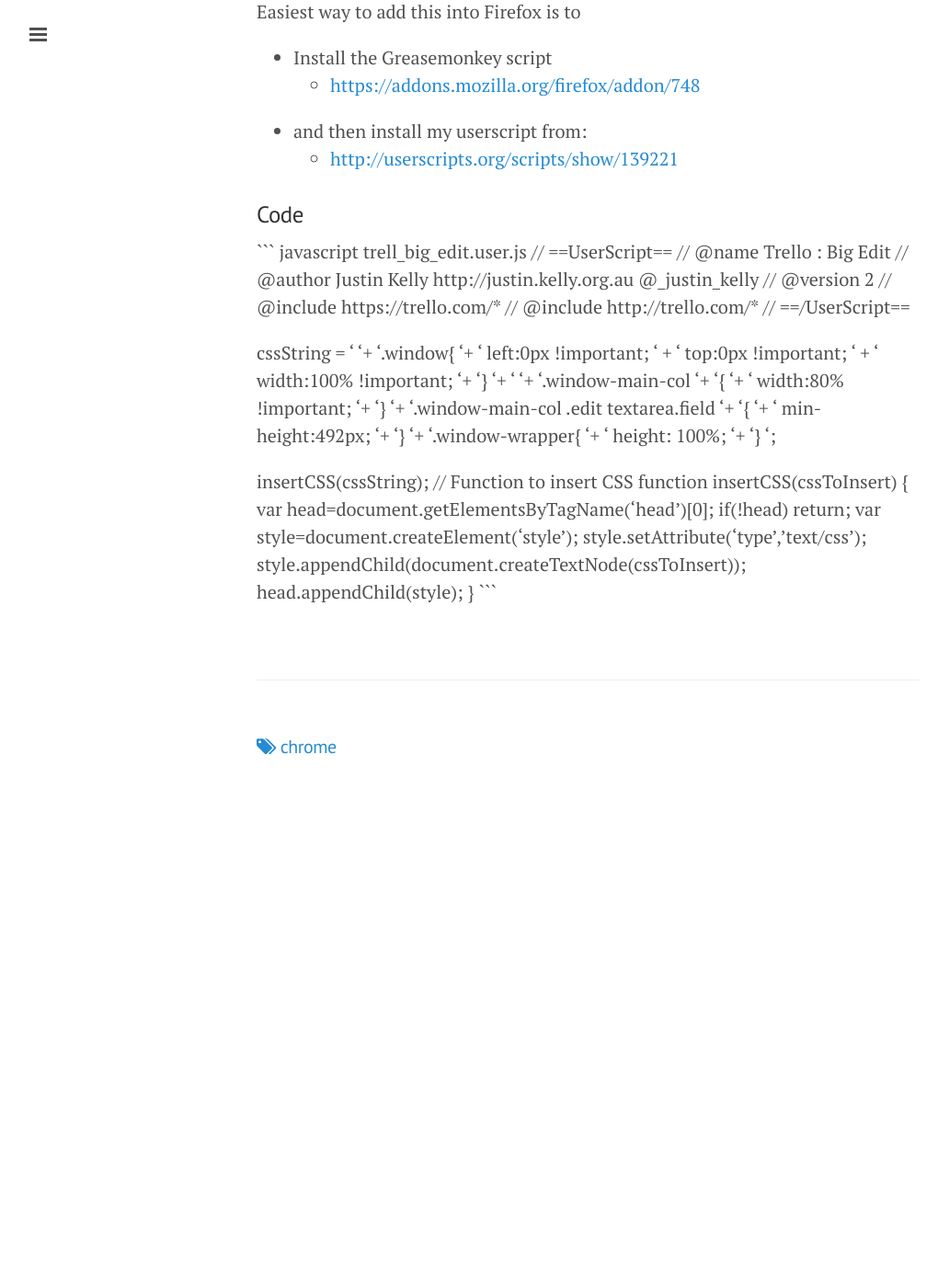
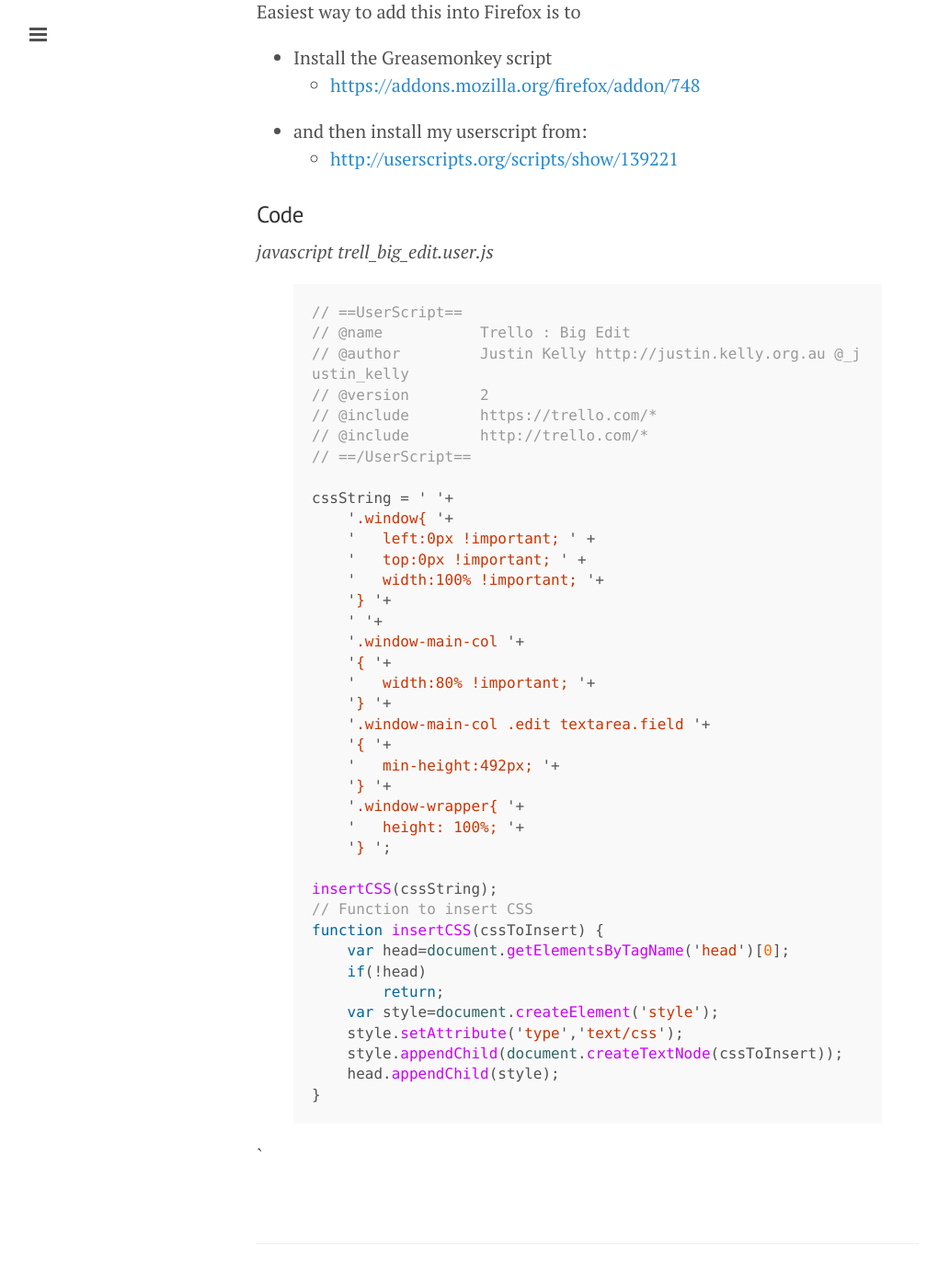
Before and after one commit to justinkelly/justinkelly.github.io, a Jekyll site: the page built from _posts/2012-07-26-trello-big-edit.markdown, in a window 1280 px wide and 1400 px high, scrolled down 1127 px. Shown: the top 1392 px of the window at 92% size, without its empty margins (1-1021 px from the left). Built offline with Jekyll 4.4.1, drawn with Linux system fonts in a browser that asks for light colours; nearby versions of some CDN libraries; before the commit the page ends 2002 px from its top, so only the background shows below that.

Commit message:
post fixes

````diff
--- a/_posts/2012-07-26-trello-big-edit.markdown
+++ b/_posts/2012-07-26-trello-big-edit.markdown
@@ -35,7 +35,9 @@
 
 ### Code
 
-``` javascript trell_big_edit.user.js
+_javascript trell_big_edit.user.js_
+
+{% highlight javascript %}
 // ==UserScript==
 // @name           Trello : Big Edit
 // @author         Justin Kelly http://justin.kelly.org.au @_justin_kelly
@@ -74,7 +76,7 @@
     style.appendChild(document.createTextNode(cssToInsert));
     head.appendChild(style);
 }
-```
+{% endhighlight %}`
 
 [chrome]: https://chrome.google.com/webstore/detail/full-screen-card-view-for/iakcnnmjbdoemkjecojadhpinebnkipm
 [git]: https://github.com/justinkelly/trello_big_edit
````
